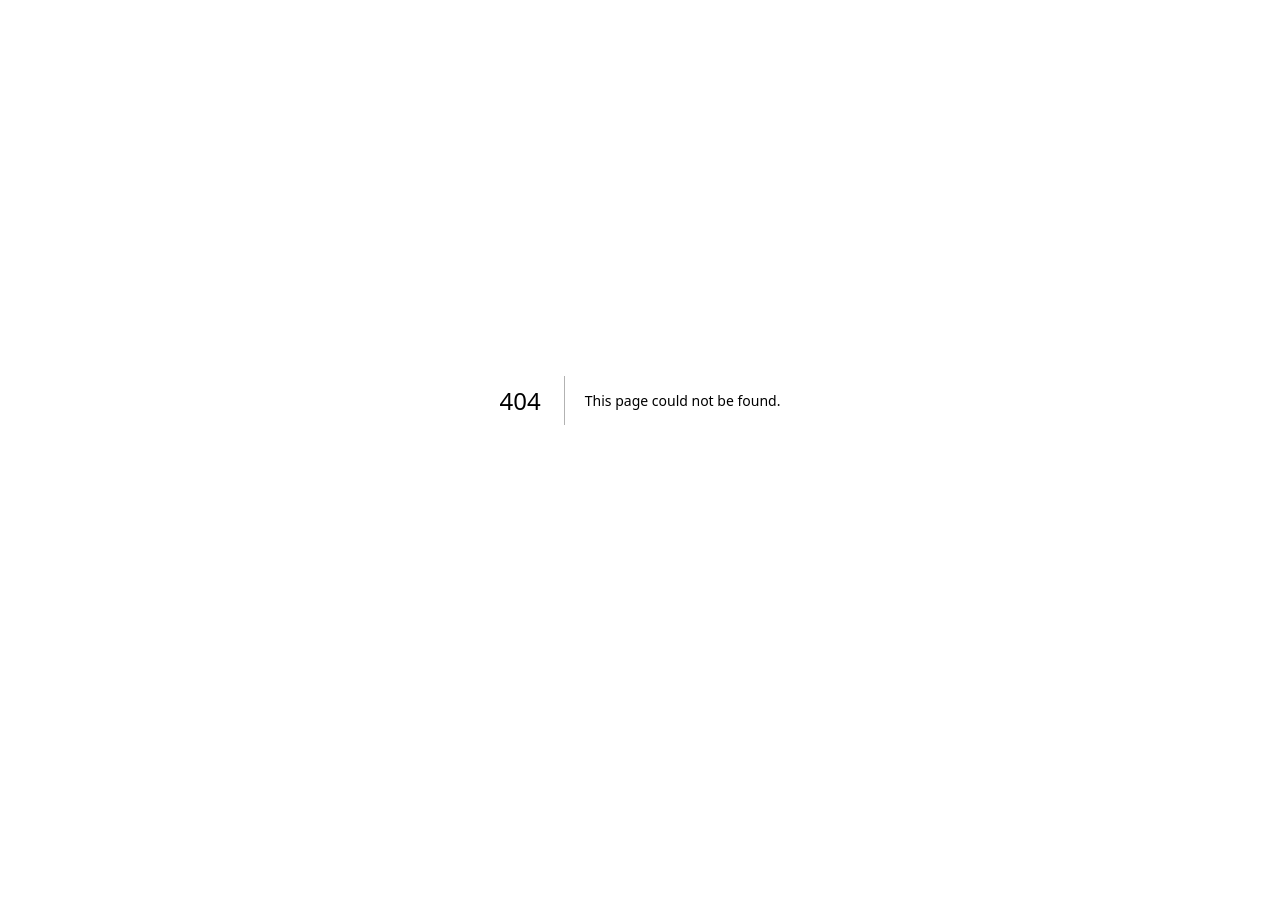
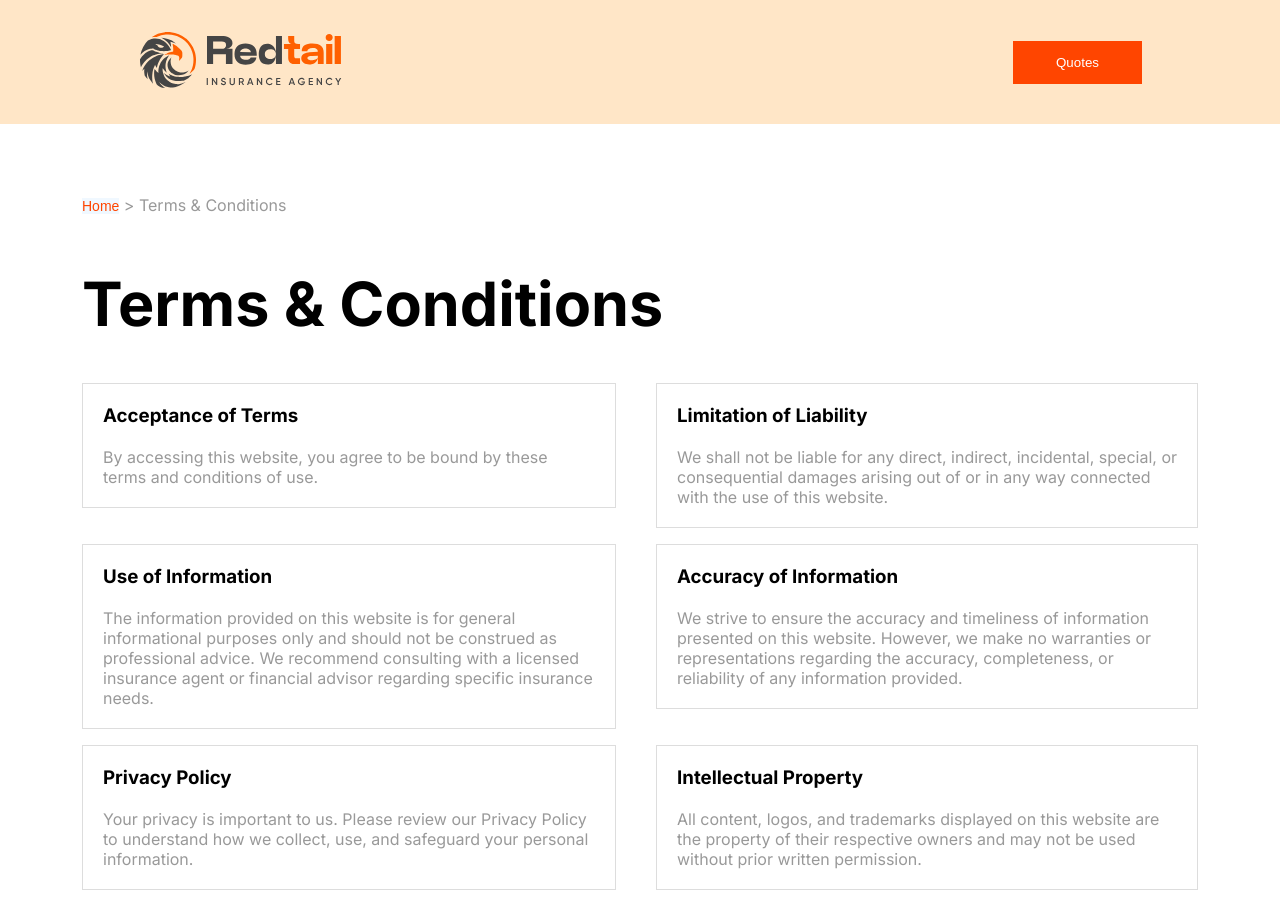
Before and after one commit to Anharous/Financial-website, a Next.js app: page /Components/Terms in a window 1280 px wide. Before the commit this address had no page. Shown: the top 905 px of the page. Before the commit the page ends 800 px from the top, so only its background shows below. Built offline with nearby package versions, Linux system fonts and the light colour scheme.

Commit message:
feat: added terms page

```diff
--- a/app/Components/Footer/footer.css
+++ b/app/Components/Footer/footer.css
@@ -1,6 +1,6 @@
 .footer{
     background-color: #454545;
-    padding: 88px 260px;
+    padding: 88px 190px;
     color: #999;
 }
 
@@ -13,7 +13,7 @@
 .footer-top{
     display: grid;
     grid-auto-flow: column;
-    gap: 33px;
+    gap: 36px;
     margin-bottom: 65px;
 }
 
--- /dev/null
+++ b/app/Components/Terms/page.tsx
@@ -0,0 +1,44 @@
+"use client"
+import './terms.css'
+import Header from '../Header/page'
+import Footer from '../Footer/page'
+import Link from "next/link"
+import Data from "../../../data.json"
+import { useRouter } from "next/navigation"
+
+export default function page(){
+    const terms = Data.terms
+    const router = useRouter();
+
+    const back = () =>{
+        router.push("../");
+    }
+
+    return(
+        <>
+        <Header/>
+        <div className="terms">
+            <div className="terms-head">
+                 <p> <button onClick={back} >Home</button> &#62; Terms & Conditions</p>
+                 <h1>Terms & Conditions</h1>
+            </div>
+            <div className='main-container'>
+            {
+                terms.map((term,index)=>{
+                    return(
+                        <div key={index} className="terms-items">
+                            <div className="item-container">
+                                <h3>{term.name}</h3>
+                                <p>{term.description}</p>
+                            </div>
+                        </div>
+                    )
+                })
+            }
+            </div>
+        </div>
+        <Footer/>
+        </>
+
+    )
+}
--- /dev/null
+++ b/app/Components/Terms/terms.css
@@ -0,0 +1,52 @@
+.terms{
+    padding: 30px 62px 54px;
+}
+
+.terms-head{
+    margin-bottom: 20px;
+    padding: 41px 40px 14px 20px;
+    display: grid;
+    gap: 32px;
+}
+
+.terms-head p{
+    color: #999;
+}
+
+.terms-head button{
+    border: none;
+    background-color: aliceblue;
+    color: orangered;
+    font-size: 14px;
+}
+#terms-home{
+    text-decoration: none;
+    color: orangered;
+}
+.terms-head h1{
+    margin-top: 20px;
+    font-size: 61px;
+}
+.terms-items {
+    display: inline;
+    /* margin: 20px; */
+}
+
+.item-container{
+    display: inline-grid;
+    grid-gap: 20px;
+    gap: 20px;
+    border: solid 1px #ddd;
+    margin: 8px 20px;
+    padding: 20px;
+}
+
+.terms-items p{
+   max-width: 600px;
+   color: #999;
+}
+
+.main-container{
+    display: grid;
+    grid-template-columns: auto auto;
+}
--- a/data.json
+++ b/data.json
@@ -75,5 +75,39 @@
             "Whether you're looking for term life insurance to provide financial security for your loved ones or exploring options for retirement planning with annuities, our team will work closely with you to develop a personalized strategy that aligns with your goals."
             ]
         }
+    ],
+    "terms":[
+        {
+            "name":"Acceptance of Terms",
+            "description":"By accessing this website, you agree to be bound by these terms and conditions of use."
+        },
+        {
+            "name":"Limitation of Liability",
+            "description":"We shall not be liable for any direct, indirect, incidental, special, or consequential damages arising out of or in any way connected with the use of this website."
+        },
+        {
+            "name":"Use of Information",
+            "description":"The information provided on this website is for general informational purposes only and should not be construed as professional advice. We recommend consulting with a licensed insurance agent or financial advisor regarding specific insurance needs."
+        },
+        {
+            "name":"Accuracy of Information",
+            "description":"We strive to ensure the accuracy and timeliness of information presented on this website. However, we make no warranties or representations regarding the accuracy, completeness, or reliability of any information provided."
+        },
+        {
+            "name":"Privacy Policy",
+            "description":"Your privacy is important to us. Please review our Privacy Policy to understand how we collect, use, and safeguard your personal information."
+        },
+        {
+            "name":"Intellectual Property",
+            "description":"All content, logos, and trademarks displayed on this website are the property of their respective owners and may not be used without prior written permission."
+        },
+        {
+            "name":"Third-Party Links",
+            "description":"This website may contain links to third-party websites for your convenience. We do not endorse or control the content of these websites and are not responsible for any information or services provided by them."
+        },
+        {
+            "name":"Changes to Terms",
+            "description":"We reserve the right to modify or update these terms and conditions at any time without prior notice. Your continued use of the website after such changes constitutes acceptance of the updated terms"
+        }
     ]
 }
```
